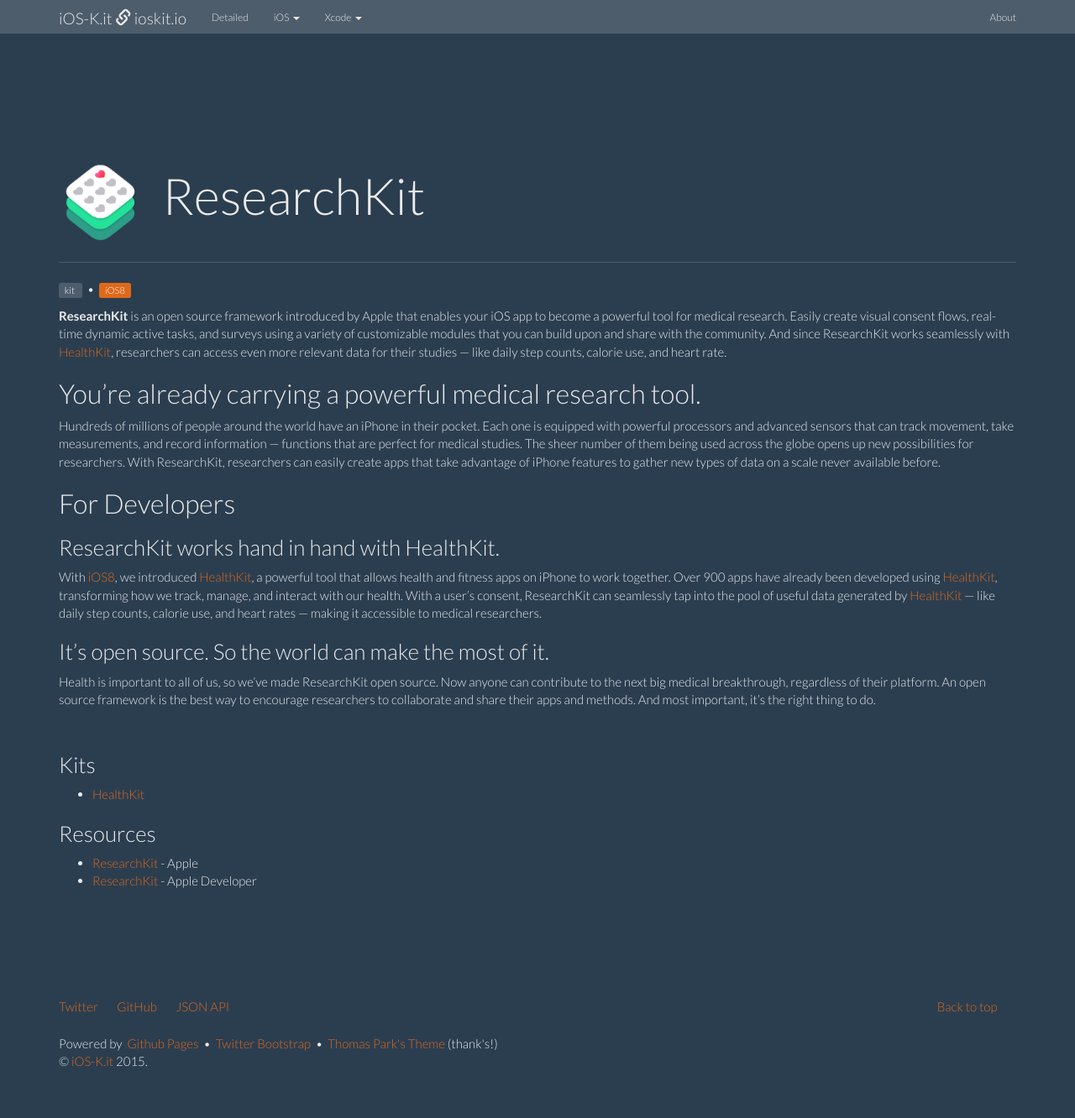
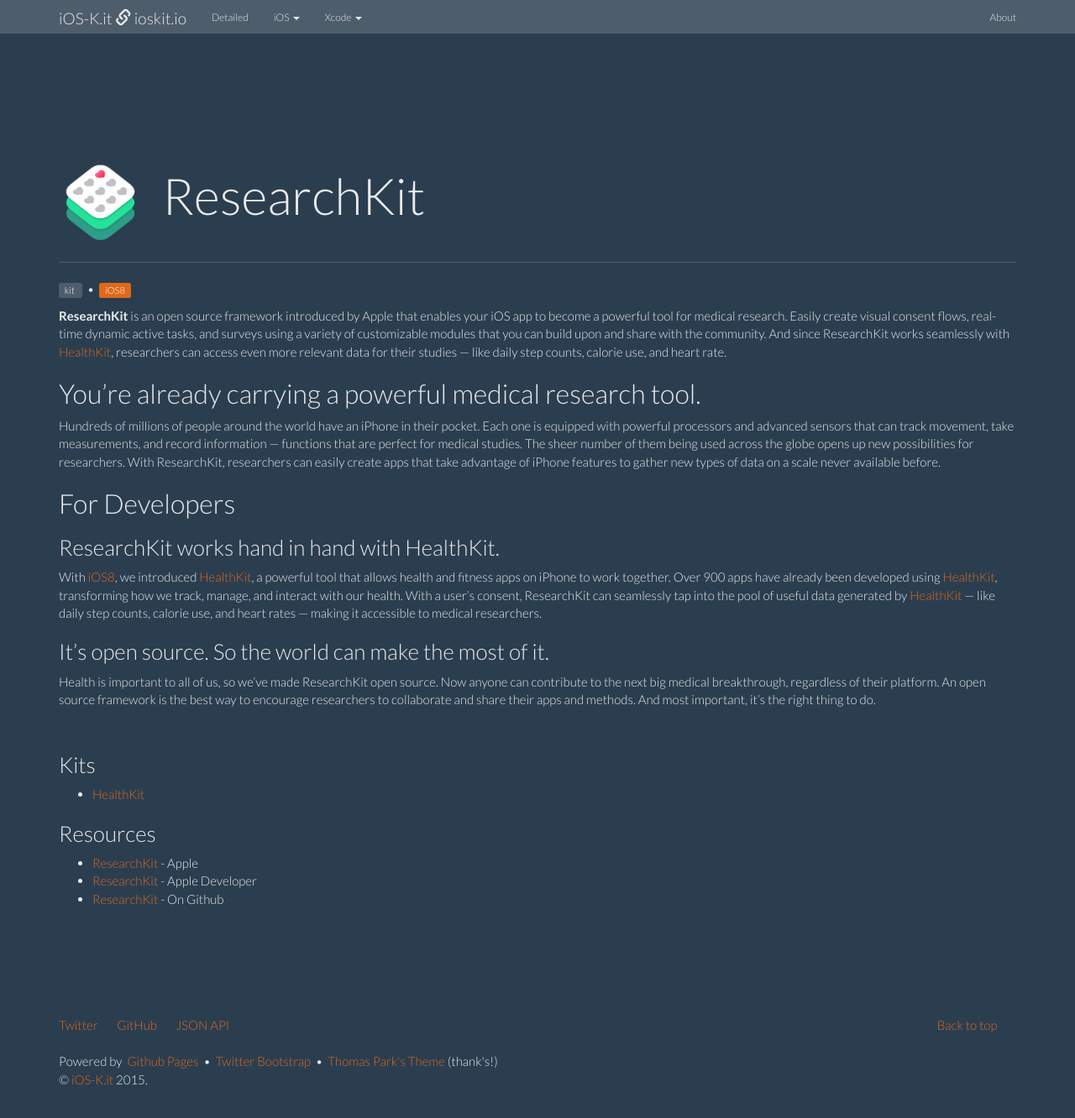
Before and after one commit to ioskit/ioskit.github.io, a Jekyll site: the page built from _kits/ResearchKit.md, in a window 1280 px wide and 1372 px high. Shown: the top 1332 px of the window at 84% size. Built offline with Jekyll 4.4.1, drawn with Linux system fonts in a browser that asks for light colours; nearby versions of some CDN libraries.

Commit message:
Kit: ResearchKit, kit launch and new resource on github.io

```diff
--- a/_kits/ResearchKit.md
+++ b/_kits/ResearchKit.md
@@ -21,6 +21,11 @@
     url: https://developer.apple.com/researchkit/
     description: ' - Apple Developer'
     type: reference
+- link:
+    name: 'ResearchKit'
+    url: http://researchkit.github.io/
+    description: ' - On Github'
+    type: resource
 ---
 
 **ResearchKit** is an open source framework introduced by Apple that enables your iOS app to become a powerful tool for medical research. Easily create visual consent flows, real-time dynamic active tasks, and surveys using a variety of customizable modules that you can build upon and share with the community. And since ResearchKit works seamlessly with [HealthKit](/HealthKit), researchers can access even more relevant data for their studies — like daily step counts, calorie use, and heart rate.
```
